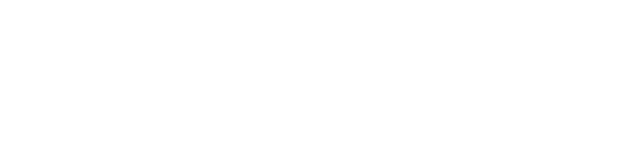
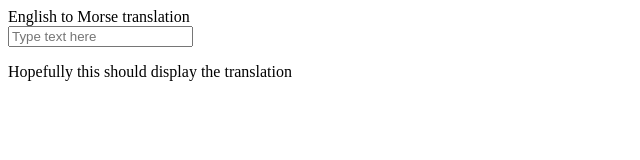
Before and after one commit to LMathers00/Morse-code-translator, a plain HTML site: page index.html in a window 1280 px wide. Shown: the whole page, without its empty margins (0-640 px from the left). Drawn offline with Linux system fonts and the light colour scheme.

Commit message:
updated readme and set up relevant html

```diff
--- a/index.html
+++ b/index.html
@@ -8,6 +8,12 @@
     <link rel="stylesheet" href="style.css">
   </head>
   <body>
+    <div> English to Morse translation <br>
+        <input type="text"
+        id="input_english"
+        placeholder="Type text here">
+        <p id="output_morse">Hopefully this should display the translation</p>
+    </div>
 	<script src="script.js"></script>
   </body>
 </html>
```
Also changed, not shown: README.md.
